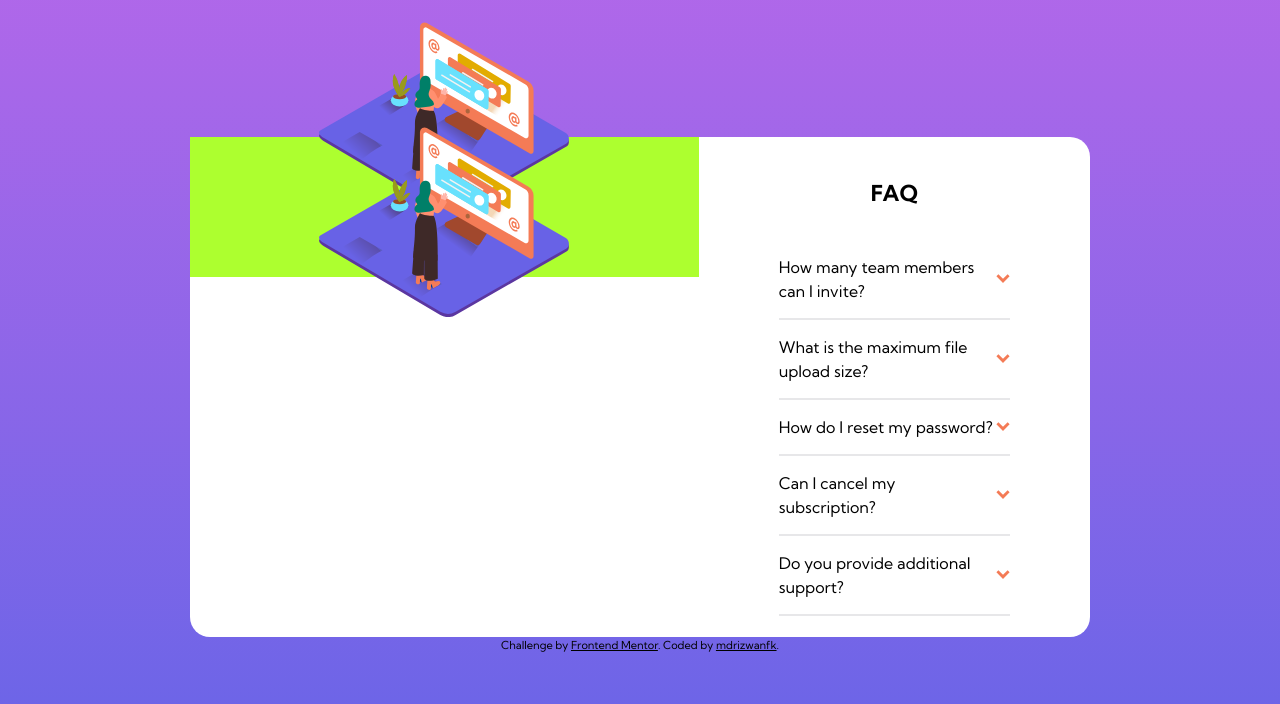
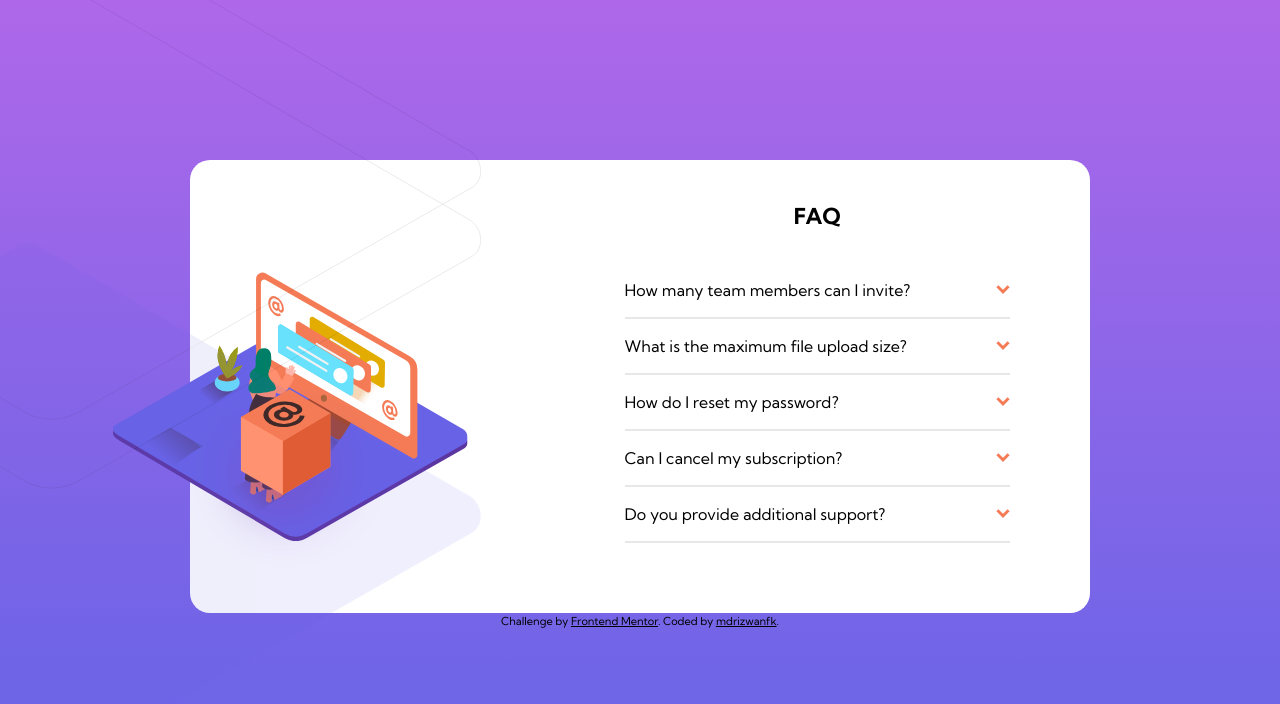
Before and after one commit to mdrizwanfk/fem-faq-accordion-card, a plain HTML site: page index.html in a window 1280 px wide. Drawn offline with Linux system fonts and the light colour scheme.

Commit message:
some more styles

```diff
--- a/index.html
+++ b/index.html
@@ -36,14 +36,19 @@
           <picture>
             <source
               media="(min-width: 992px)"
-              srcset="./images/illustration-woman-online-desktop.svg"
+              srcset="./images/bg-pattern-desktop.svg"
             />
             <img
               src="./images/bg-pattern-mobile.svg"
-              alt="illustration-woman-online"
+              alt="bg-pattern"
               id="bg-pattern"
             />
           </picture>
+          <img
+            src="./images/illustration-box-desktop.svg"
+            alt="illustration-box-desktop"
+            id="illustration-box-desktop"
+          />
         </div>
         <div id="faq-content">
           <h1>FAQ</h1>
--- a/style.css
+++ b/style.css
@@ -152,37 +152,8 @@ body {
   transform: translate(-50%, 0);
 }
 
-@media screen and (min-width: 992px) {
-  #illustration-image {
-    height: 14rem;
-    width: 100%;
-    position: relative;
-    background-color: greenyellow;
-  }
-
-  #illustration-image-bg {
-    height: 14rem;
-    width: 100%;
-    position: relative;
-    background-color: firebrick;
-  }
-
-  .illustration-woman-online {
-    left: 50%;
-    transform: translate(-50%, 0);
-    width: 30rem;
-    position: absolute;
-    top: -14rem;
-  }
-
-  .bg-pattern {
-    width: 30rem;
-    position: absolute;
-    /* top: -1rem; */
-    top: 0rem;
-    left: 50%;
-    transform: translate(-50%, 0);
-  }
+#illustration-box-desktop {
+  display: none;
 }
 
 #faq-container h1 {
@@ -247,15 +218,49 @@ body {
     margin: 0rem;
     min-width: 90rem;
     display: flex;
+    align-items: center;
   }
 
   #faq-content {
-    width: 60rem;
-    height: 50rem;
+    width: 120rem;
     padding: 4rem 6rem;
   }
 
   #accordian {
     padding: 3rem 0;
   }
+
+  #illustration-image {
+    height: 100%;
+    width: 100%;
+    position: relative;
+    background-color: greenyellow;
+  }
+
+  #illustration-image-bg {
+    height: 14rem;
+    width: 100%;
+    position: relative;
+    background-color: firebrick;
+  }
+
+  #illustration-woman-online {
+    position: absolute;
+    width: 100%;
+    left: 10rem;
+  }
+
+  #bg-pattern {
+    width: 200rem;
+    position: absolute;
+    top: -23rem;
+    left: -33rem;
+    transform: scale(2.5);
+  }
+
+  #illustration-box-desktop {
+    display: block;
+    position: absolute;
+    transform: translate();
+  }
 }
```
